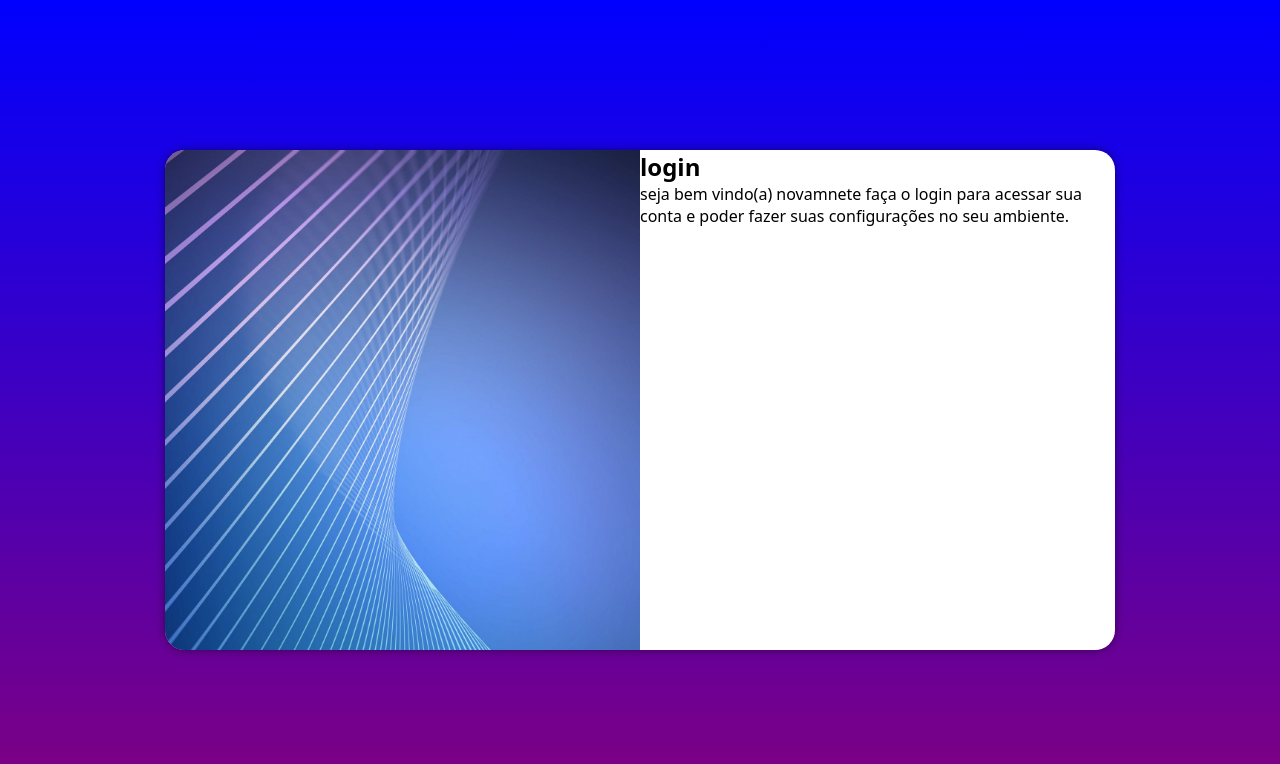
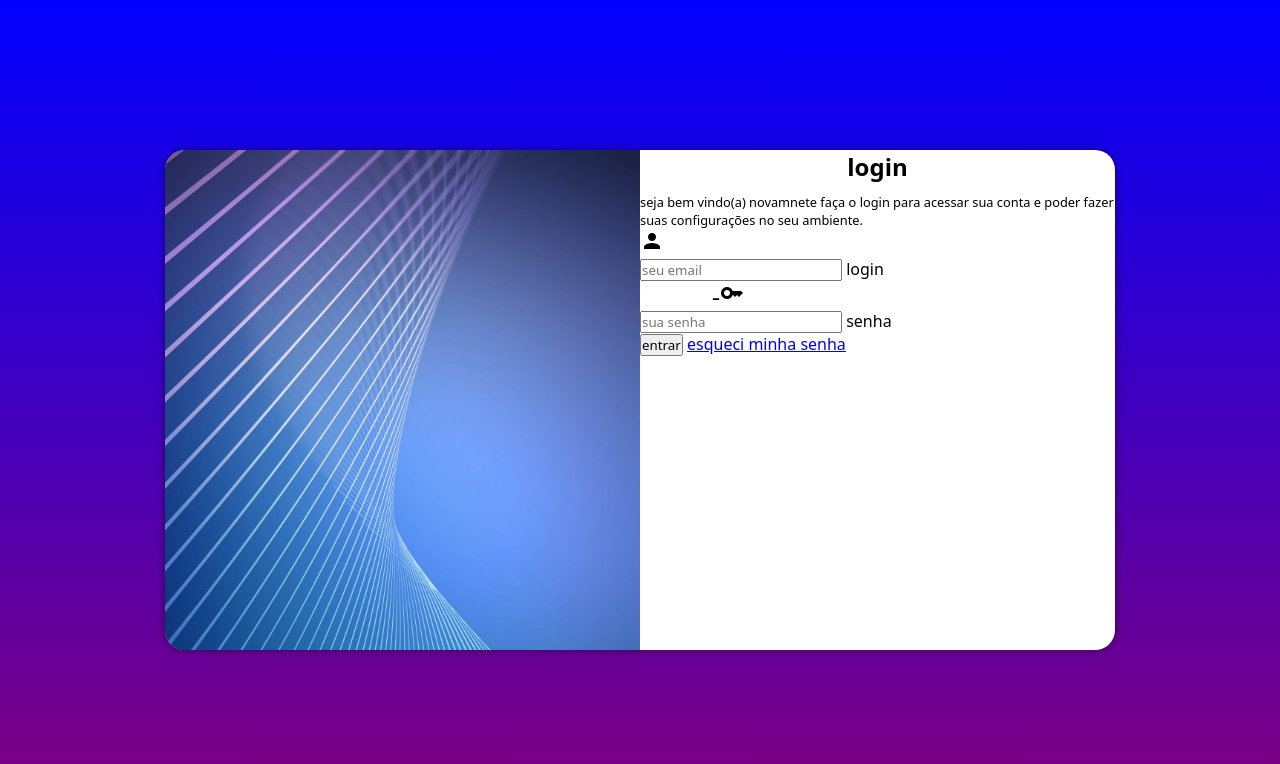
Before and after one commit to mateusaraujodossantos/projeto-login, a plain HTML site: page index.html in a window 1280 px wide. Drawn offline with Linux system fonts and the light colour scheme.

Commit message:
formulario

```diff
--- a/estilos/style.css
+++ b/estilos/style.css
@@ -46,3 +46,12 @@ div#login > div#formulario {
     display: block;
 
 }
+
+div#formulario > h1 {
+    text-align: center;
+    margin-bottom: 10px;
+}
+
+div#formulario > p {
+    font-size: 0.8em;
+}
--- a/index.html
+++ b/index.html
@@ -4,6 +4,7 @@
     <meta charset="UTF-8">
     <meta name="viewport" content="width=device-width, initial-scale=1.0">
     <title>Document</title>
+    <link href="https://fonts.googleapis.com/icon?family=Material+Icons"rel="stylesheet">
     <link rel="stylesheet" href="estilos/style.css">
     <link rel="stylesheet" href="estilos/media-query.css">
 </head>
@@ -17,6 +18,20 @@
                 <h1>login</h1>
                 <p>seja bem vindo(a) novamnete faça o login para acessar sua conta e poder fazer suas configurações no seu ambiente.</p>
                 <form action="login.php" method="post">
+                    <span class="material-icons">person</span>
+                    <div class="campo">
+                        <input type="email" name="login" id="ilogin" placeholder="seu email">
+                        <label for="ilogin">login</label>
+
+                    </div>
+                    <span class="material-icons">vpn-key</span>
+                    <div class="campo">
+                        <input type="password" name="senha" id="isenha" placeholder="sua senha">
+                        <label for="isenha">senha</label>
+
+                    </div>
+                    <input type="submit" value="entrar">
+                    <a href="esqueci.html">esqueci minha senha</a>
 
                 </form>
 
```
